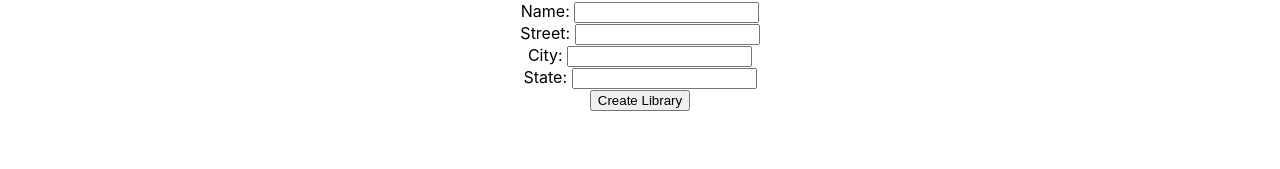
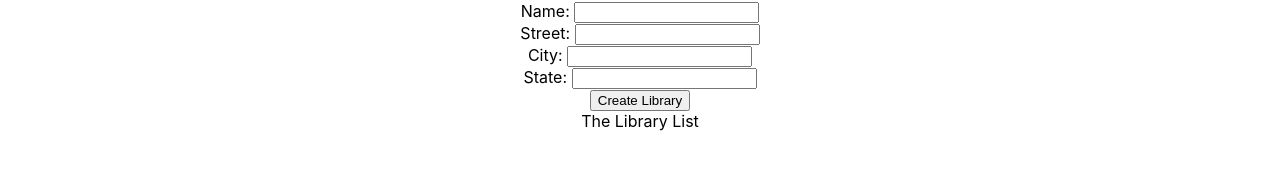
Before and after one commit to devWRM/LIBRARY, a React (Create React App) app in the folder frontend-library/: page / in a window 1280 px wide. Shown: the part 219-388 px from the top of the page. Built offline with nearby package versions, Linux system fonts and the light colour scheme; no server answers.

Commit message:
created LibraryList file & made it a regular functional component then imported and displayed it in LibraryContainer

```diff
--- a/frontend-library/src/components/LibraryContainer.js
+++ b/frontend-library/src/components/LibraryContainer.js
@@ -4,6 +4,7 @@ import { connect } from 'react-redux';
 
 import { fetchLibraries } from '../actions/libraryActions.js';
 import LibraryForm from './LibraryForm.js';
+import LibraryList from './LibraryList.js';
 
 class LibraryContainer extends Component {
 
@@ -17,6 +18,7 @@ class LibraryContainer extends Component {
             <div>
                 LIBRARY CONTAINER
                 <LibraryForm />
+                <LibraryList />
             </div>
         )
 
--- /dev/null
+++ b/frontend-library/src/components/LibraryList.js
@@ -0,0 +1,12 @@
+import React from 'react'
+
+
+function LibraryList(props) {
+    return (
+        <div>
+            The Library List
+        </div>
+    )
+}
+
+export default LibraryList
```
